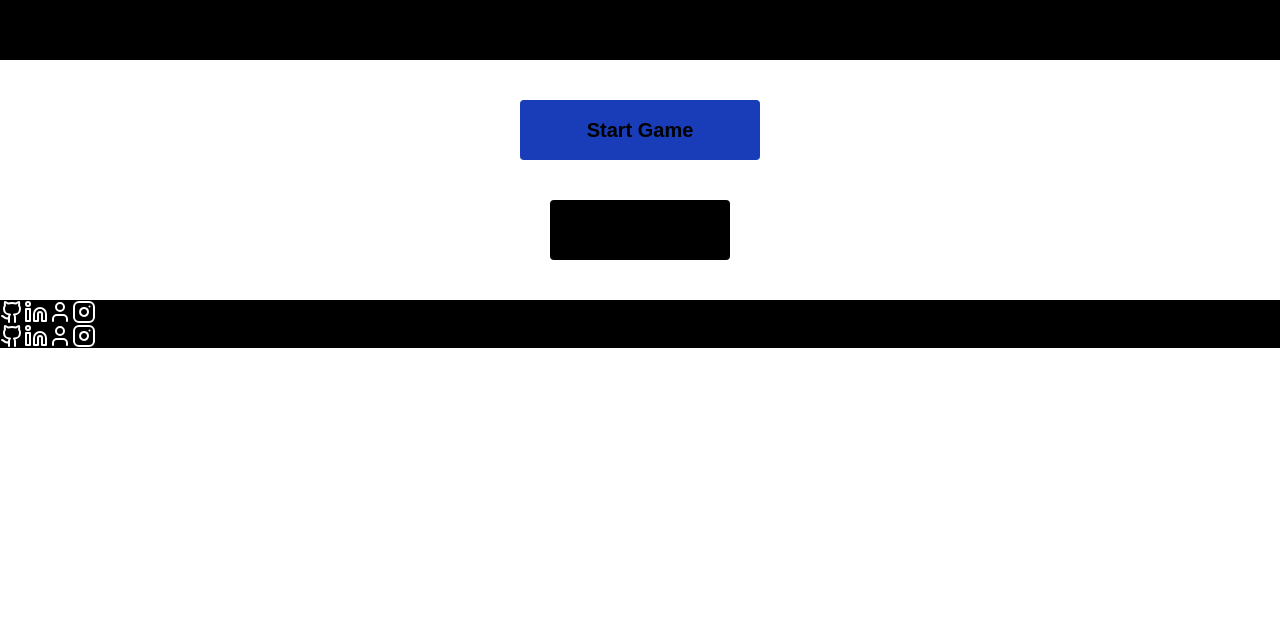
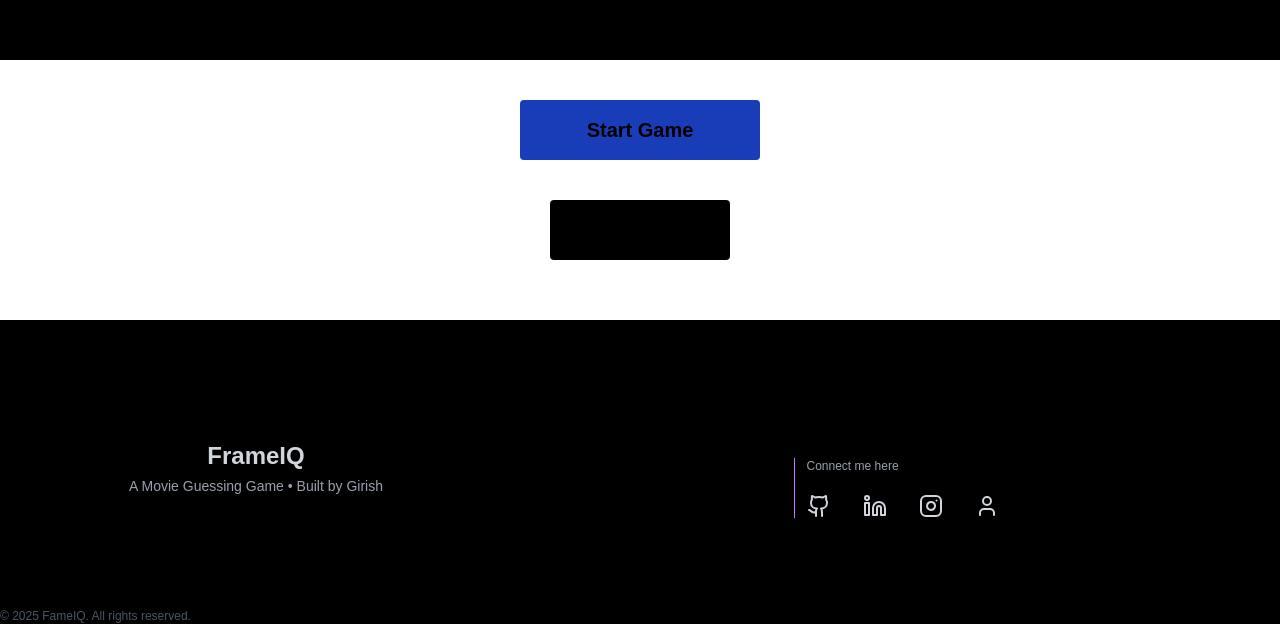
Before and after one commit to girishmogaveera101/frameIQ, a Next.js app: page / in a window 1280 px wide. Shown: the part 796-1420 px from the top of the page. Before the commit the page ends 1144 px from the top, so only its background shows below. Built offline with nearby package versions, Linux system fonts and the light colour scheme; no server answers; the database is empty.

Commit message:
footer ui

```diff
--- a/app/components/Footer.tsx
+++ b/app/components/Footer.tsx
@@ -1,24 +1,40 @@
 import React from 'react'
-import { Github,Instagram,Linkedin, User } from "lucide-react";
+import { Github, Instagram, Linkedin, User } from "lucide-react";
 
 function Footer() {
     return (
-        <div className='bg-black w-full text-white'>
-            <div className="flex">
-                <a href="">
-                    <p className=""><Github/></p>
-                </a>
-                <a href="">
-                    <p className=""><Linkedin /></p>
-                </a>
-                <a href="">
-                    <p className=""><User/></p>
-                </a>
-                <a href="">
-                    <p className=""><Instagram/></p>
-                </a>
+        <footer className="bg-black md:mt-5 text-white flex flex-col">
+            <div className="flex md:flex-row flex-col">
+                <div className="md:my-20 text-center md:w-[40%] border-0">
+                    <p className="md:text-2xl text-1xl mt-10 mb-1 text-gray-300 font-bold">FrameIQ</p>
+                    <p className="text-sm  text-gray-400">A Movie Guessing Game • Built by <a className='hover:text-purple-500' href='https://girishmogaveera101.github.io/Girish-Mogaveera/'>Girish</a></p>
+                </div>
+                <div className="md:w-[60%] flex flex-col mt-20 justify-center items-center">
+                    <div className="border-l-1 border-purple-400 pl-3">
+                        <p className="md:text-left text-xs mb-2 text-gray-400 md:mb-5">Connect me here</p>
+                        <div className="flex justify-center items-center flex-row space-x-8 md:space-x-8">
+                            <a href="https://github.com/girishmogaveera101" target="_blank" rel="noopener noreferrer">
+                                <p className="text-gray-300 transition-all duration-200 hover:text-purple-400"><Github /></p>
+                            </a>
+                            <a href="https://linkedin.com/in/girishmogaveera" target="_blank" rel="noopener noreferrer">
+                                <p className="text-gray-300 transition-all duration-200 hover:text-purple-400"><Linkedin /></p>
+                            </a>
+                            <a href="https://instagram.com/girizhh" target="_blank" rel="noopener noreferrer">
+                                <p className="text-gray-300 transition-all duration-200 hover:text-purple-400"><Instagram /></p>
+                            </a>
+                            <a href="https://girishmogaveera101.github.io/Girish-Mogaveera/" target="_blank" rel="noopener noreferrer">
+                                <p className="text-gray-300 transition-all duration-200 hover:text-purple-400"><User /></p>
+                            </a>
+                        </div>
+                    </div>
+                </div>
+
             </div>
-        </div>
+
+            <div className="text-sm mt-4">
+                <p className='text-xs mt-4 text-gray-600'>&copy; {new Date().getFullYear()} FameIQ. All rights reserved.</p>
+            </div>
+        </footer>
     )
 }
 
--- a/app/page.tsx
+++ b/app/page.tsx
@@ -2,7 +2,6 @@
 // import Navbar from './components/navbar';
 import Link from 'next/link';
 import LatestMovies from './components/latestMovies'
-import Footer from './components/Footer'
 
 
 export default function Home() {
@@ -34,9 +33,6 @@ export default function Home() {
 
 
 
-
-    <Footer/>
-
   </div>
   );
 }
```
